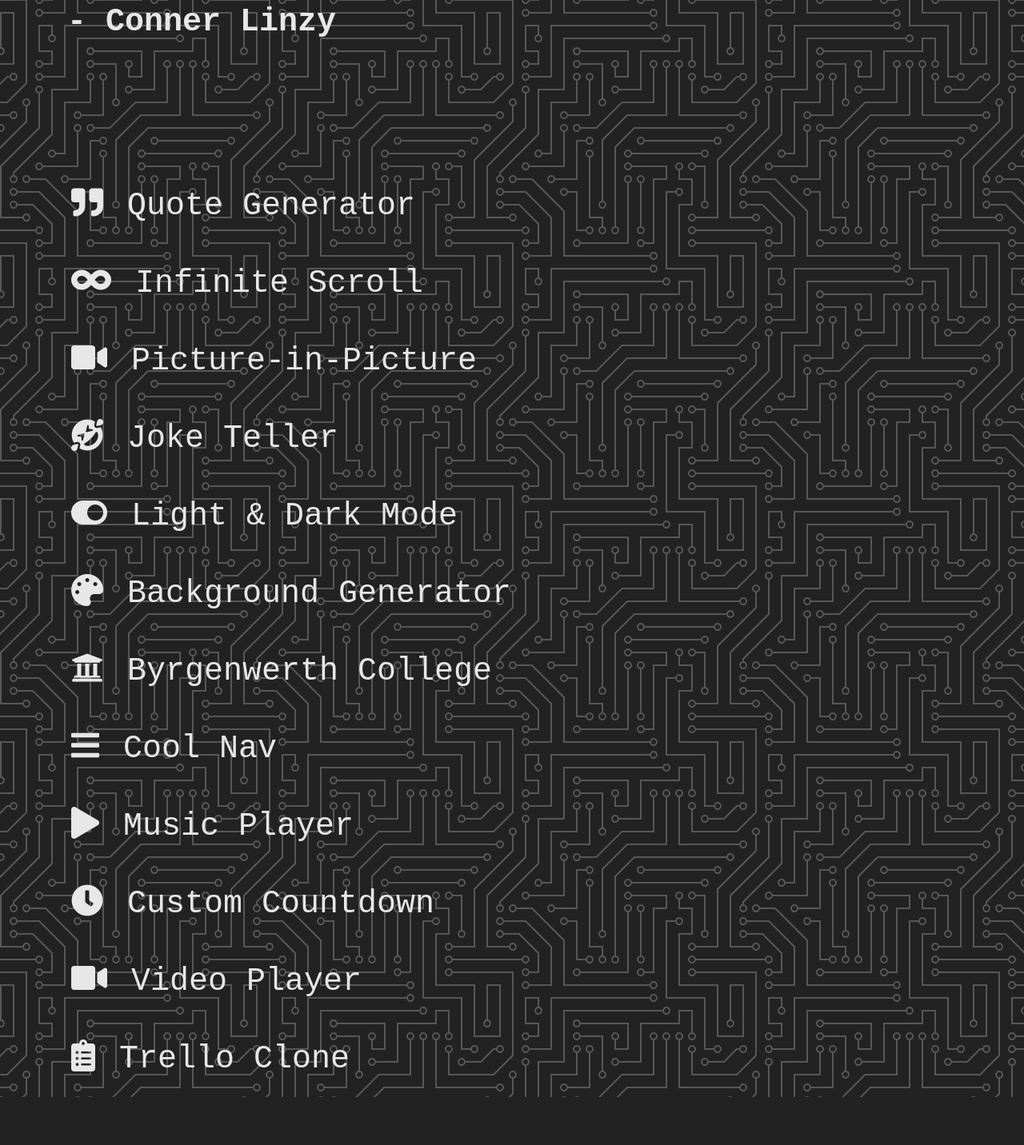
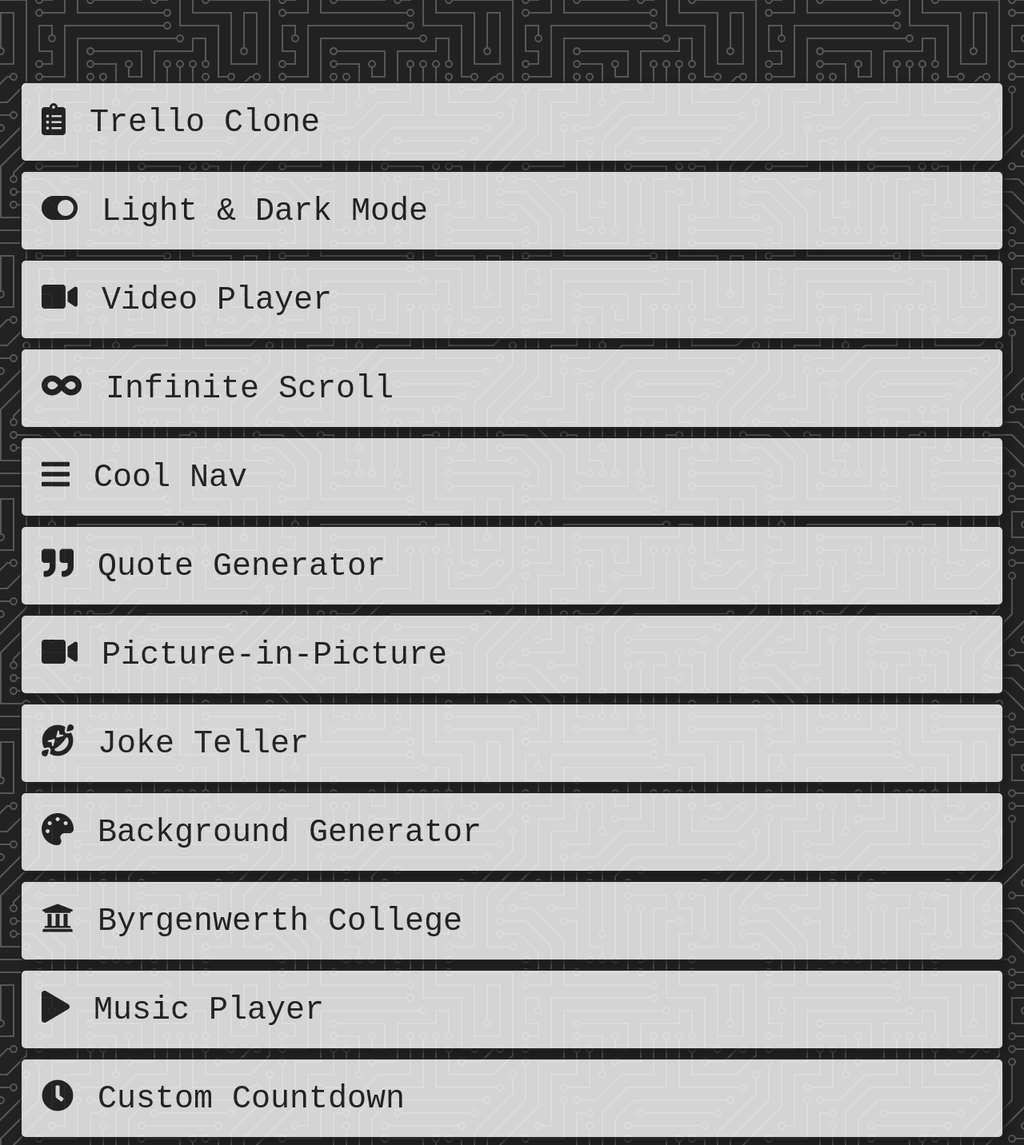
Before and after one commit to clinzy25/small-web-projects, a website: page index.html in a window 1280 px wide. Shown: the part 241-1673 px from the top of the page at 80% size. Before the commit the page ends 1613 px from the top, so only its background shows below. Drawn offline with nearby package versions, Linux system fonts and the light colour scheme.

Commit message:
added home animations

```diff
--- a/index.html
+++ b/index.html
@@ -15,48 +15,107 @@
             href=" https://www.google.com/s2/favicons?domain=css-tricks.com"
         />
         <link rel="stylesheet" href="style.css" />
+        <script defer src="https://unpkg.com/aos@2.3.1/dist/aos.js"></script>
+        <script defer src="./script.js"></script>
+        <link
+            href="https://unpkg.com/aos@2.3.1/dist/aos.css"
+            rel="stylesheet"
+        />
     </head>
     <body>
         <header>
             <h1>small web projects</h1>
-            <h2>- Conner Linzy</h2>
         </header>
         <div class="links-container">
-            <a class="project-link" href="./quote-generator/index.html">
+            <a class="project-link" href="./trello-clone/" data-aos="flip-down">
+                <i class="fas fa-clipboard-list"></i>Trello Clone
+            </a>
+            <a
+                class="project-link"
+                href="./light-dark/index.html"
+                data-aos="flip-down"
+                data-aos-delay="400"
+            >
+                <i class="fas fa-toggle-on"></i>Light & Dark Mode
+            </a>
+            <a
+                class="project-link"
+                href="./video-player/"
+                data-aos="flip-down"
+                data-aos-delay="600"
+            >
+                <i class="fas fa-video"></i>Video Player
+            </a>
+            <a
+                class="project-link"
+                href="./infinite-scroll/index.html"
+                data-aos="flip-down"
+                data-aos-delay="800"
+            >
+                <i class="fas fa-infinity"></i>Infinite Scroll
+            </a>
+            <a
+                class="project-link"
+                href="./cool-nav/index.html"
+                data-aos="flip-down"
+                data-aos-delay="1000"
+            >
+                <i class="fas fa-bars"></i>Cool Nav
+            </a>
+            <a
+                class="project-link"
+                href="./quote-generator/index.html"
+                data-aos="flip-down"
+                data-aos-delay="1200"
+            >
                 <i class="fas fa-quote-right"></i>Quote Generator
             </a>
-            <a class="project-link" href="./infinite-scroll/index.html">
-                <i class="fas fa-infinity"></i>Infinite Scroll
-            </a>
-            <a class="project-link" href="./picture-in-picture/index.html">
+            <a
+                class="project-link"
+                href="./picture-in-picture/index.html"
+                data-aos="flip-down"
+                data-aos-delay="1400"
+            >
                 <i class="fas fa-video"></i>Picture-in-Picture
             </a>
-            <a class="project-link" href="./joke-teller/index.html">
+            <a
+                class="project-link"
+                href="./joke-teller/index.html"
+                data-aos="flip-down"
+                data-aos-delay="1600"
+            >
                 <i class="fas fa-grin-squint-tears"></i>Joke Teller
             </a>
-            <a class="project-link" href="./light-dark/index.html">
-                <i class="fas fa-toggle-on"></i>Light & Dark Mode
-            </a>
-            <a class="project-link" href="./background-generator/index.html">
+            <a
+                class="project-link"
+                href="./background-generator/index.html"
+                data-aos="flip-down"
+            >
                 <i class="fas fa-palette"></i>Background Generator
             </a>
-            <a class="project-link" href="./animated-template/index.html">
+            <a
+                class="project-link"
+                href="./animated-template/index.html"
+                data-aos="flip-down"
+                data-aos-delay="400"
+            >
                 <i class="fas fa-university"></i>Byrgenwerth College
             </a>
-            <a class="project-link" href="./cool-nav/index.html">
-                <i class="fas fa-bars"></i></i>Cool Nav
+            <a
+                class="project-link"
+                href="./music-player/"
+                data-aos="flip-down"
+                data-aos-delay="600"
+            >
+                <i class="fas fa-play"></i>Music Player
             </a>
-            <a class="project-link" href="./music-player/">
-                <i class="fas fa-play"></i></i>Music Player
-            </a>
-            <a class="project-link" href="./custom-countdown/">
-                <i class="fas fa-clock"></i></i>Custom Countdown
-            </a>
-            <a class="project-link" href="./video-player/">
-                <i class="fas fa-video"></i></i>Video Player
-            </a>
-            <a class="project-link" href="./trello-clone/">
-                <i class="fas fa-clipboard-list"></i></i>Trello Clone
+            <a
+                class="project-link"
+                href="./custom-countdown/"
+                data-aos="flip-down"
+                data-aos-delay="800"
+            >
+                <i class="fas fa-clock"></i>Custom Countdown
             </a>
         </div>
     </body>
--- /dev/null
+++ b/script.js
@@ -0,0 +1,6 @@
+AOS.init({
+    delay: 200, // values from 0 to 3000, with step 50ms
+    duration: 1200, // values from 0 to 3000, with step 50ms
+    easing: 'ease', // default easing for AOS animations
+    mirror: false, // whether elements should animate out while scrolling past them
+});
--- a/style.css
+++ b/style.css
@@ -32,25 +32,36 @@
 }
 
 .links-container {
-    display: inline-flex;
+    display: flex;
+    flex-flow: wrap;
+    flex: 1;
     flex-flow: column;
-    margin-left: 5%;
+    margin: 0 20px 200px 20px;
 }
 
 .project-link {
-    color: rgb(231, 231, 231);
+    background-color: whitesmoke;
+    color: #222222;
     font-family: Monospace;
     font-size: 2.5rem;
     padding: 25px;
+    margin: 5px;
     text-decoration: none;
     transition: transform 0.5s;
+    border: 2px solid #222222;
+    border-radius: 7px;
+    opacity: 0.85;
+    box-shadow: 5px 5px 10px rgb(27, 27, 27);
+    transition: transform 0.2s ease-out;
 }
 
 .fas {
-    color: rgb(231, 231, 231);
+    color: #222222;
     padding-right: 30px;
 }
 
 .project-link:hover {
-    transform: scale(1.07);
+    transform: scale(1.02);
+    background-color: dodgerblue;
+    color: whitesmoke;
 }
```
Also changed, not shown: trello-clone/index.html (+1 -1 lines).
